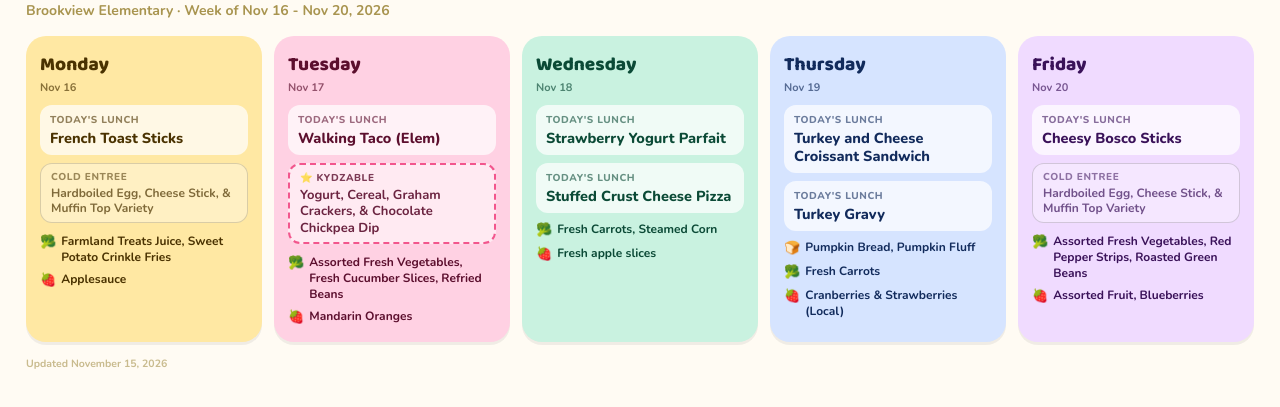
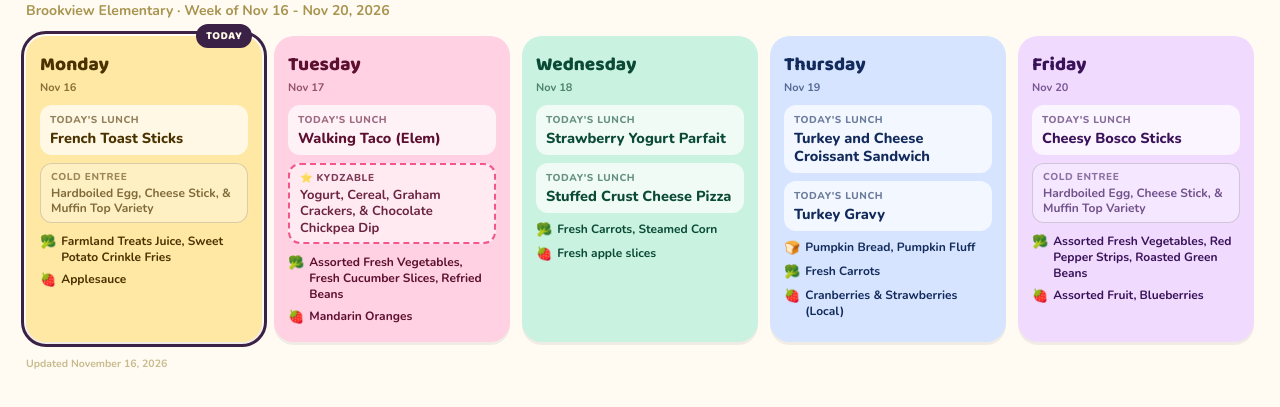
Before and after one commit to timmyb9/brookview-lunch-menu, a plain HTML site: page index.html in a window 1280 px wide. Shown: the part 73-480 px from the top of the page. Drawn offline with nearby package versions, Linux system fonts and the light colour scheme.

Commit message:
Update lunch menu

```diff
--- a/index.html
+++ b/index.html
@@ -167,8 +167,8 @@
   <div class="subtitle">Brookview Elementary &middot; Week of Nov 16 - Nov 20, 2026</div>
   <div class="week">
 
-<div class="day" style="background:#FFE8A3; color:#4A3200; --accent:#F2A93B;">
-
+<div class="day today" style="background:#FFE8A3; color:#4A3200; --accent:#F2A93B;">
+  <div class="today-flag">TODAY</div>
   <div class="day-name">Monday</div>
   <div class="day-date">Nov 16</div>
   <div class="entree-main"><div class="entree-label">Today's Lunch</div><div class="entree-name">French Toast Sticks</div></div><div class="cold-entree"><div class="entree-label">Cold Entree</div><div class="entree-name">Hardboiled Egg, Cheese Stick, & Muffin Top Variety</div></div><div class="side-row"><span class="side-icon">🥦</span><span>Farmland Treats Juice, Sweet Potato Crinkle Fries</span></div><div class="side-row"><span class="side-icon">🍓</span><span>Applesauce</span></div>
@@ -203,7 +203,7 @@
 </div>
 
   </div>
-  <div class="footer">Updated November 15, 2026</div>
+  <div class="footer">Updated November 16, 2026</div>
 </div>
 </body>
 </html>
```
